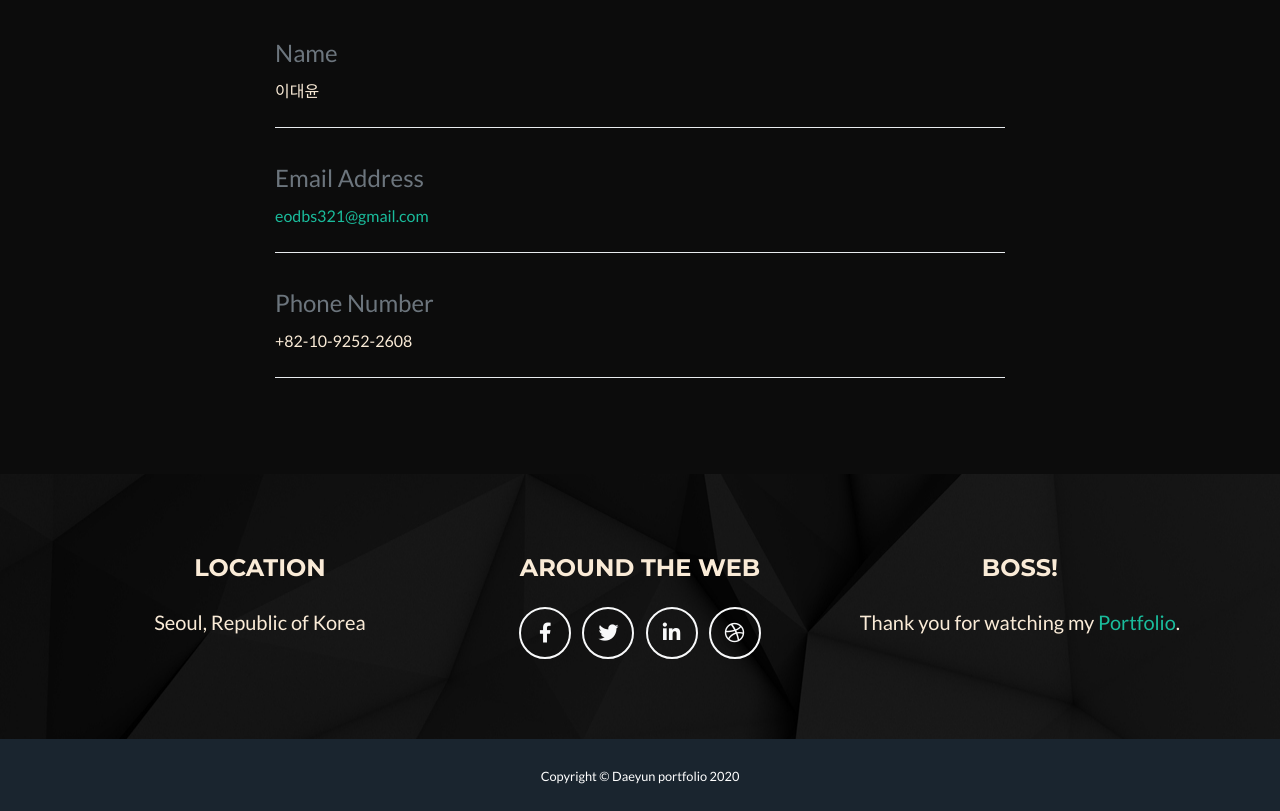
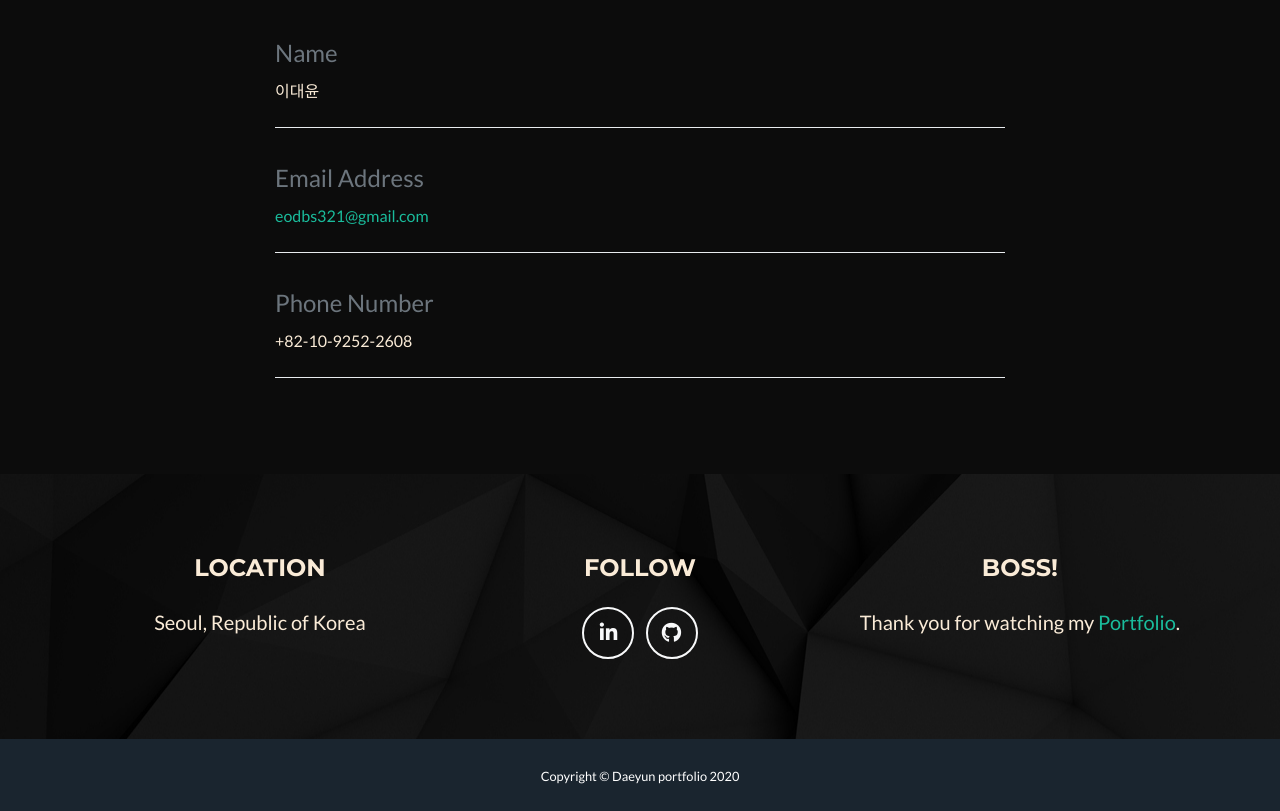
Before and after one commit to qhdep587/portfolio, a website with bundled scripts: page index.html in a window 1280 px wide. Shown: the part 3061-3872 px from the top of the page. Built offline with nearby package versions, Linux system fonts and the light colour scheme; files whose address does not match are found by name.

Commit message:
Update index.html

```diff
--- a/index.html
+++ b/index.html
@@ -309,19 +309,16 @@
 
         <!-- Footer Social Icons -->
         <div class="col-lg-4 mb-5 mb-lg-0">
-          <h4 class="text-uppercase mb-4">Around the Web</h4>
-          <a class="btn btn-outline-light btn-social mx-1" href="#">
-            <i class="fab fa-fw fa-facebook-f"></i>
-          </a>
-          <a class="btn btn-outline-light btn-social mx-1" href="#">
-            <i class="fab fa-fw fa-twitter"></i>
-          </a>
-          <a class="btn btn-outline-light btn-social mx-1" href="#">
+          <h4 class="text-uppercase mb-4">Follow</h4>
+
+          <a class="btn btn-outline-light btn-social mx-1" href="https://www.instagram.com/d.y__________/">
             <i class="fab fa-fw fa-linkedin-in"></i>
           </a>
-          <a class="btn btn-outline-light btn-social mx-1" href="#">
-            <i class="fab fa-fw fa-dribbble"></i>
+          <a  class="btn btn-outline-light btn-social mx-1" href="https://github.com/qhdep587">
+            <i  class="fab fa-fw fa-github" style="background-image: url(img/git.jpg) !important;"></i>
           </a>
+
+
         </div>
 
         <!-- Footer About Text -->
```
